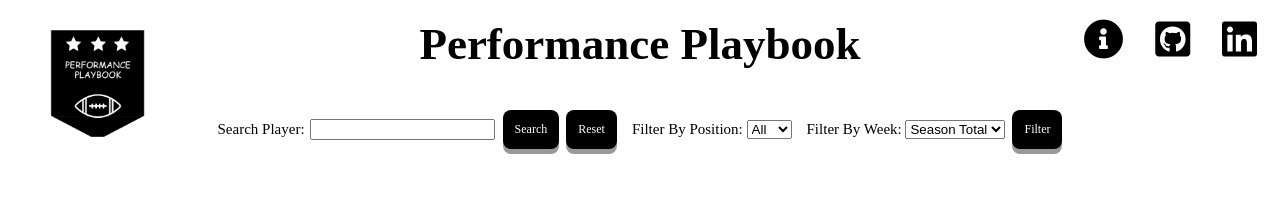
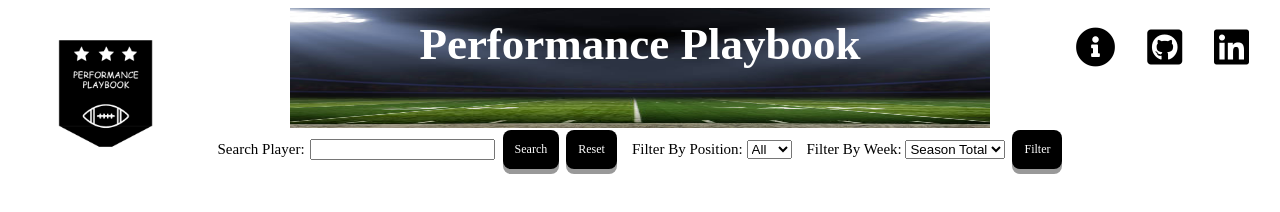
Before and after one commit to aciffone23/Fantasy-Football-Stat-Tracker, a website built with webpack: page index.html in a window 1280 px wide. Built offline with nearby package versions, Linux system fonts and the light colour scheme; no server answers; a web font is replaced by a local one.

Commit message:
added a football field banner underneath header

```diff
--- a/index.html
+++ b/index.html
@@ -18,6 +18,7 @@
     <body>
         <div class="header">
             <h1>Performance Playbook</h1>
+            <img src="imgs/football field.jpeg" alt="field" class="field resized">
             <img src="imgs/PERFORMANCE PLAYBOOK.png" alt="my logo" class="logo-img resized">
             <nav>
                 <div class="form-container">
--- a/src/styles/header.scss
+++ b/src/styles/header.scss
@@ -3,22 +3,35 @@
     justify-content: center;
     align-items: center;
     flex-direction: column;
+    position: relative;
+    z-index: 1;
 }
 
 .header h1 {
     margin-top: 10px;
     font-family: "Trajan Pro", serif;
     font-size: 45px;
+    color: white;
 }
 
 nav {
     display: flex;
     justify-content: space-between;
     align-items: center;
-    margin-top: 10px;
+    margin-top: 30px;
     margin-bottom: 10px;
     font-family: "Yahoo Sans Bold", serif;
     font-size: 15px;
+}
+
+.field {
+    width: 700px;
+    height: 120px;
+    position: absolute;
+    top: 0;
+    left: 50%;
+    transform: translate(-50%, 0);
+    z-index: -1;
 }
 
 .logo-img {
```
Also changed, not shown: dist/main.css, imgs/football field.jpeg (added).
